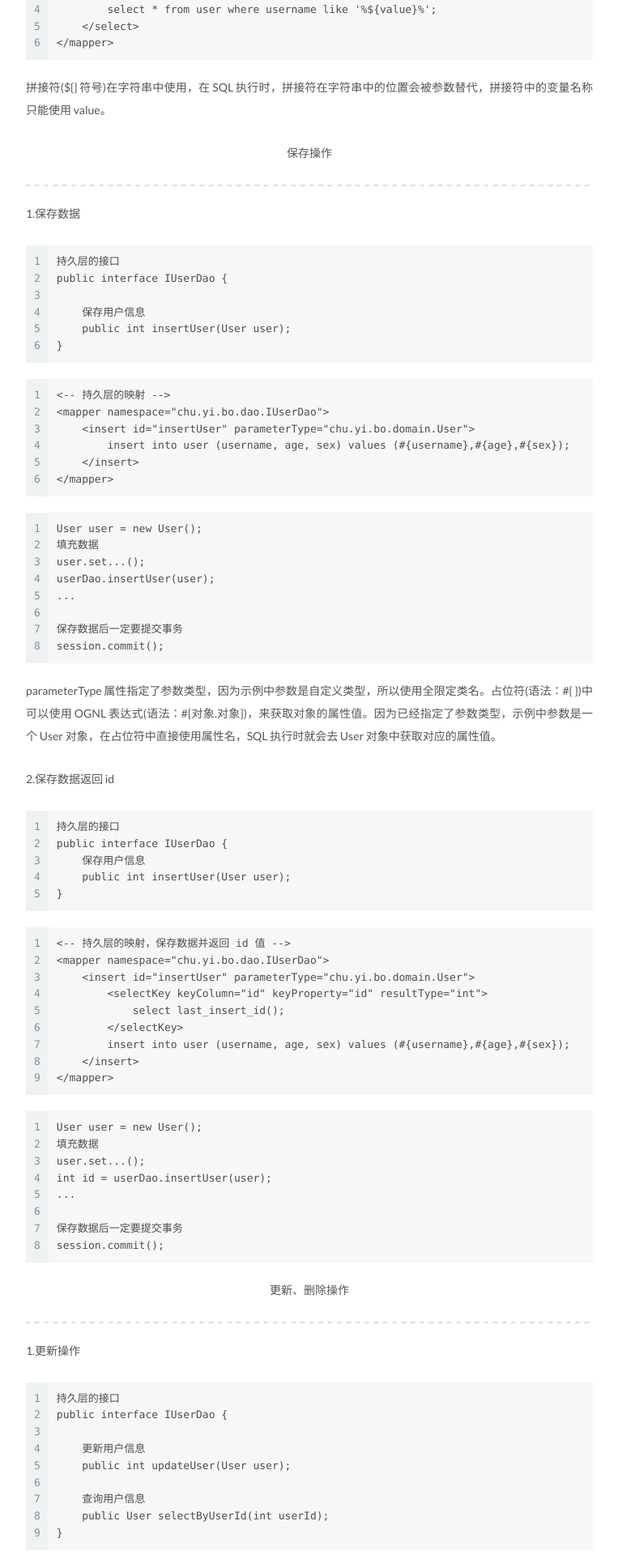
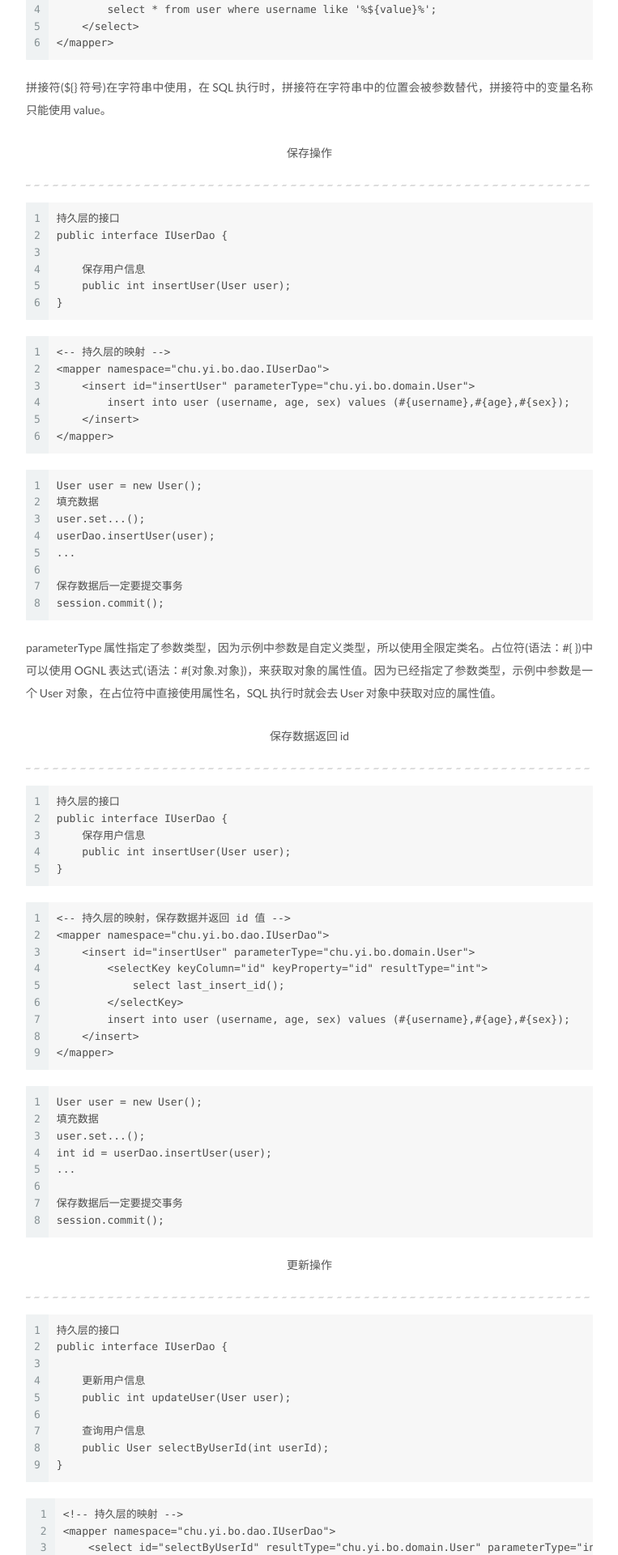
Before and after one commit to chuyibo/chuyibo.github.io, a Jekyll site: the page built from _posts/2021-01-27-MyBatis 学习笔记03.md, in a window 1280 px wide. Shown: the part 1180-3100 px from the top of the page at 81% size, without its empty margins (258-1021 px from the left). Built offline with Jekyll 4.4.1, drawn with Linux system fonts in a browser that asks for light colours.

Commit message:
2021/02/17

````diff
--- a/_posts/2021-01-27-MyBatis 学习笔记03.md
+++ b/_posts/2021-01-27-MyBatis 学习笔记03.md
@@ -59,8 +59,6 @@ public interface IUserDao {
 <p align="center">保存操作</p>
 ----
 
-1.保存数据
-
 ```
 持久层的接口
 public interface IUserDao {
@@ -92,7 +90,9 @@ session.commit();
 
 parameterType 属性指定了参数类型，因为示例中参数是自定义类型，所以使用全限定类名。占位符(语法：#{ })中可以使用 OGNL 表达式(语法：#{对象.对象})，来获取对象的属性值。因为已经指定了参数类型，示例中参数是一个 User 对象，在占位符中直接使用属性名，SQL 执行时就会去 User 对象中获取对应的属性值。
 
-2.保存数据返回 id
+<p align="center">保存数据返回 id</p>
+
+----
 
 ```
 持久层的接口
@@ -125,11 +125,9 @@ int id = userDao.insertUser(user);
 session.commit();
 ```
 
-<p align="center">更新、删除操作</p>
+<p align="center">更新操作</p>
 
 ----
-
-1.更新操作
 
 ```
 持久层的接口
@@ -169,7 +167,9 @@ userDao.updateUser(user);
 session.commit();
 ```
 
-2.删除操作
+<p align="center">删除操作</p>
+
+----
 
 ```
 持久层的接口
````
